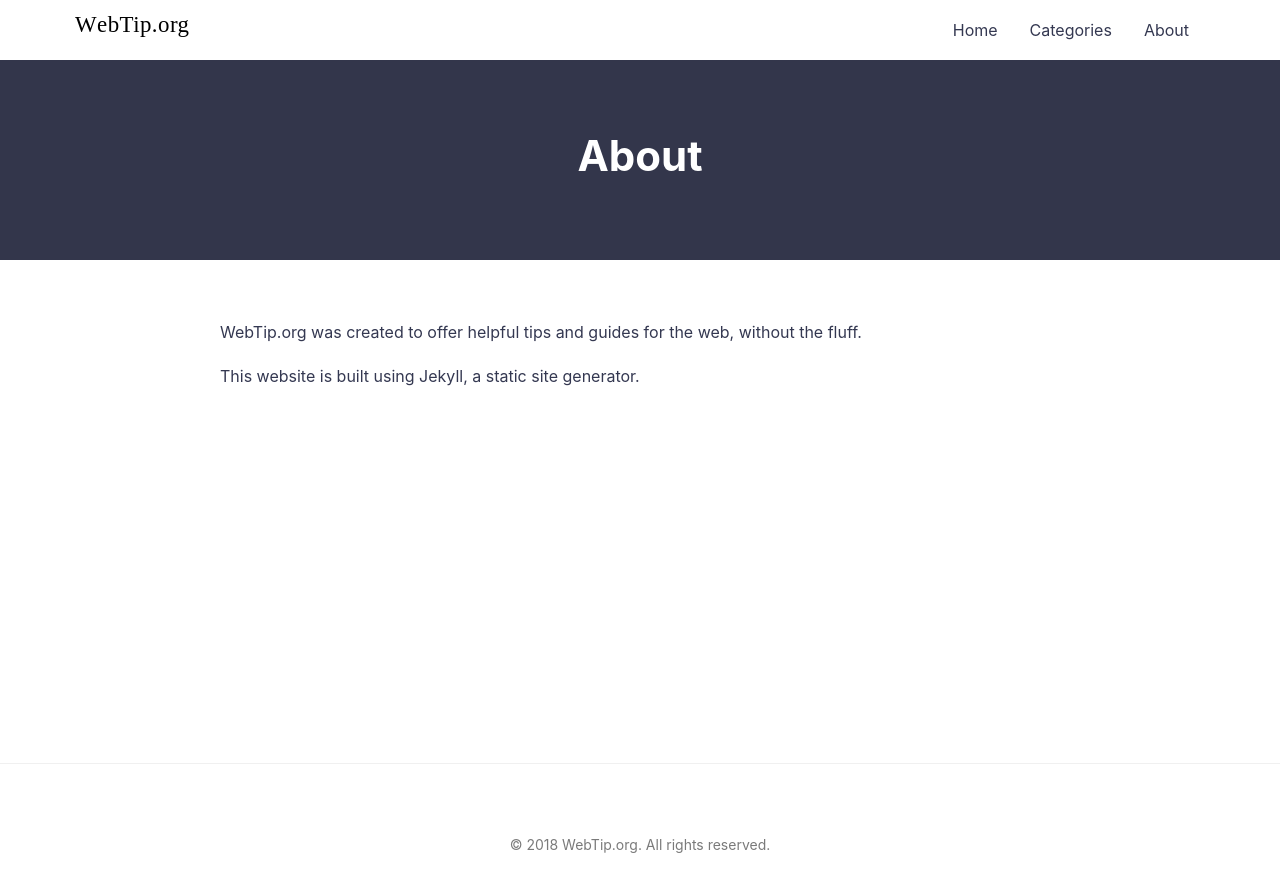
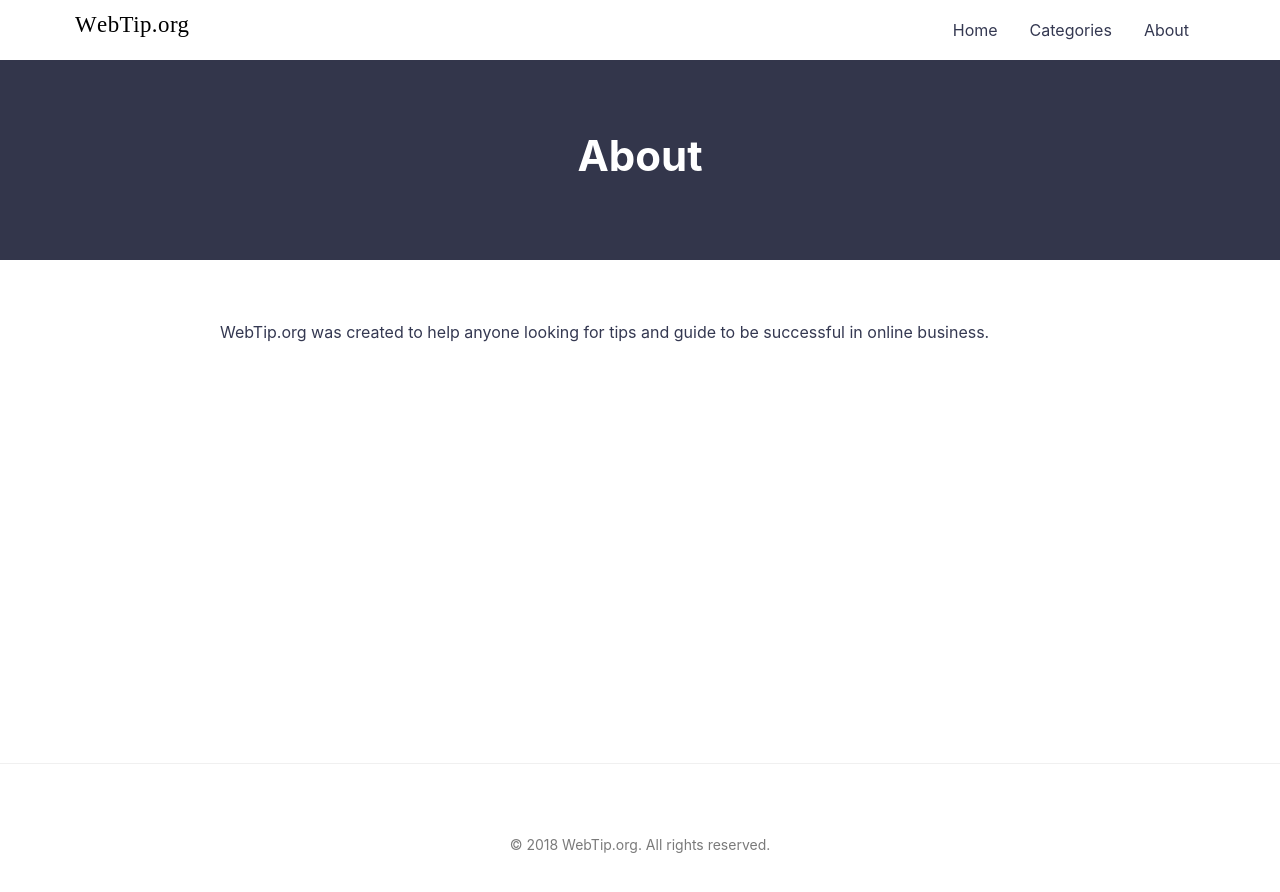
Before and after one commit to zabeehu/webtip, a Jekyll site: the page built from about.md, in a window 1280 px wide. Shown: the top 892 px of the page. Built offline with Jekyll 4.4.1, drawn with Linux system fonts in a browser that asks for light colours.

Commit message:
Update from Forestry.io - Updated about.md

```diff
--- a/about.md
+++ b/about.md
@@ -1,9 +1,7 @@
 ---
 layout: page
 title: About
-permalink: /about/
+permalink: "/about/"
+
 ---
-
-WebTip.org was created to offer helpful tips and guides for the web, without the fluff.
-
-This website is built using Jekyll, a static site generator.
+WebTip.org was created to help anyone looking for tips and guide to be successful in online business.
```
